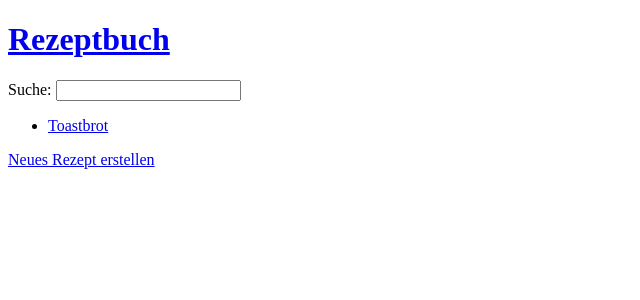
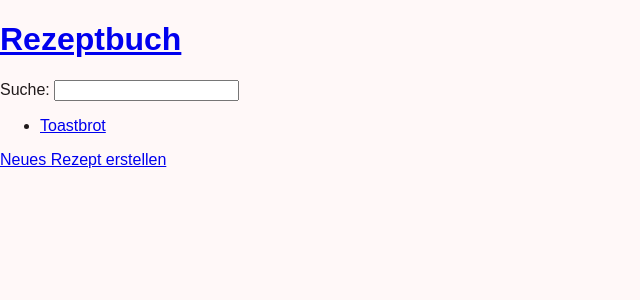
Before and after one commit to kremerd/recipe-browser, an Angular app: page / in a window 1280 px wide. Shown: the top 300 px of the page, without its empty margins (0-640 px from the left). Built offline with nearby package versions, Linux system fonts and the light colour scheme.

Commit message:
Import Angular Material

```diff
--- a/package.json
+++ b/package.json
@@ -11,10 +11,12 @@
   },
   "private": true,
   "dependencies": {
+    "@angular/cdk": "^20.1.3",
     "@angular/common": "^20.1.3",
     "@angular/compiler": "^20.1.3",
     "@angular/core": "^20.1.3",
     "@angular/forms": "^20.1.3",
+    "@angular/material": "^20.1.3",
     "@angular/platform-browser": "^20.1.3",
     "@angular/router": "^20.1.3",
     "rxjs": "~7.8.0",
--- a/src/styles.scss
+++ b/src/styles.scss
@@ -1 +1,29 @@
-/* You can add global styles to this file, and also import other style files */
+@use "@angular/material" as mat;
+
+html {
+  @include mat.theme(
+    (
+      color: (
+        primary: mat.$rose-palette,
+        tertiary: mat.$red-palette,
+      ),
+      typography: sans-serif,
+      density: 0,
+    )
+  );
+
+  color-scheme: light;
+  background-color: var(--mat-sys-surface);
+  color: var(--mat-sys-on-surface);
+  box-sizing: border-box;
+}
+
+html,
+body {
+  height: 100%;
+}
+
+body {
+  margin: 0;
+  font-family: sans-serif;
+}
```
Also changed, not shown: 1 other file (tests, documents, lock files or other folders).
